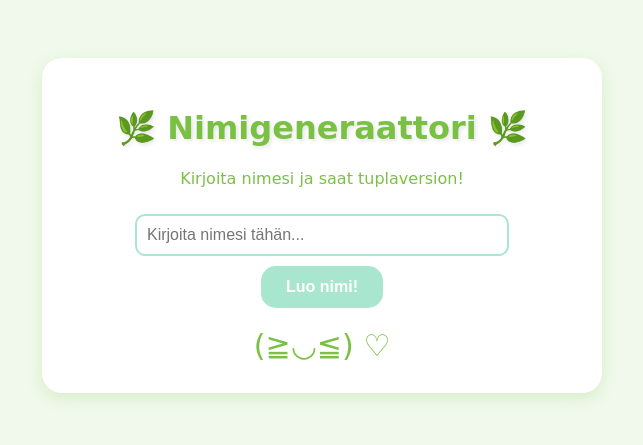
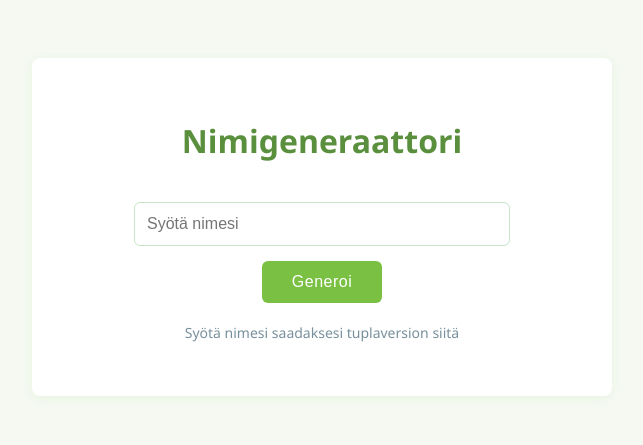
Before and after one commit to y4ng26/hieno-lomake, a Flask app: page / in a window 1280 px wide. Shown: the top 445 px of the page, without its empty margins (318-961 px from the left). Run offline with Flask 3, Linux system fonts and the light colour scheme.

Commit message:
uuslomake

```diff
--- a/templates/lomake.html
+++ b/templates/lomake.html
@@ -1,69 +1,74 @@
 <!DOCTYPE html>
 <html>
 <head>
-    <title> Nimigeneraattori</title>
+    <title>Nimigeneraattori</title>
     <style>
         body {
-            font-family: 'Comic Sans MS', cursive, sans-serif;
-            background-color: #f0f9eb;
+            font-family: 'Segoe UI', Tahoma, Geneva, Verdana, sans-serif;
+            background-color: #f5f9f2;
             text-align: center;
             padding: 50px;
-            color: #7ac143;
+            color: #4a6b3b;
         }
         .container {
             background-color: white;
-            border-radius: 20px;
-            padding: 30px;
-            box-shadow: 0 5px 15px rgba(122, 193, 67, 0.2);
+            border-radius: 8px;
+            padding: 40px;
+            box-shadow: 0 2px 10px rgba(122, 193, 67, 0.1);
             max-width: 500px;
             margin: 0 auto;
         }
         h1 {
-            color: #7ac143;
-            text-shadow: 2px 2px 4px rgba(0,0,0,0.1);
+            color: #5a8f3d;
+            margin-bottom: 25px;
+            font-weight: 600;
         }
         input[type="text"] {
-            padding: 10px;
-            border: 2px solid #a8e6cf;
-            border-radius: 10px;
+            padding: 12px;
+            border: 1px solid #c8e6c9;
+            border-radius: 6px;
             font-size: 16px;
             width: 70%;
-            margin: 10px 0;
+            margin: 15px 0;
+            transition: border 0.3s;
+        }
+        input[type="text"]:focus {
+            outline: none;
+            border-color: #7ac143;
         }
         button {
-            background-color: #a8e6cf;
+            background-color: #7ac143;
             color: white;
             border: none;
-            padding: 12px 25px;
-            border-radius: 15px;
+            padding: 12px 30px;
+            border-radius: 6px;
             font-size: 16px;
             cursor: pointer;
             transition: all 0.3s;
-            font-weight: bold;
+            font-weight: 500;
+            letter-spacing: 0.5px;
         }
         button:hover {
-            background-color: #7ac143;
-            transform: scale(1.05);
+            background-color: #5a8f3d;
         }
-        .kisu {
-            font-size: 30px;
+        .info-text {
+            color: #78909c;
+            font-size: 14px;
             margin-top: 20px;
-            color: #7ac143;
         }
     </style>
 </head>
 <body>
     <div class="container">
-        <h1>🌿 Nimigeneraattori 🌿</h1>
-        <p>Kirjoita nimesi ja saat tuplaversion!</p>
+        <h1>Nimigeneraattori</h1>
 
         <form action="/vastaus" method="GET">
-            <input type="text" name="nimi" placeholder="Kirjoita nimesi tähän..." required>
+            <input type="text" name="nimi" placeholder="Syötä nimesi" required>
             <br>
-            <button type="submit">Luo nimi!</button>
+            <button type="submit">Generoi</button>
         </form>
 
-        <div class="kisu">(≧◡≦) ♡</div>
+        <p class="info-text">Syötä nimesi saadaksesi tuplaversion siitä</p>
     </div>
 </body>
 </html>
```
